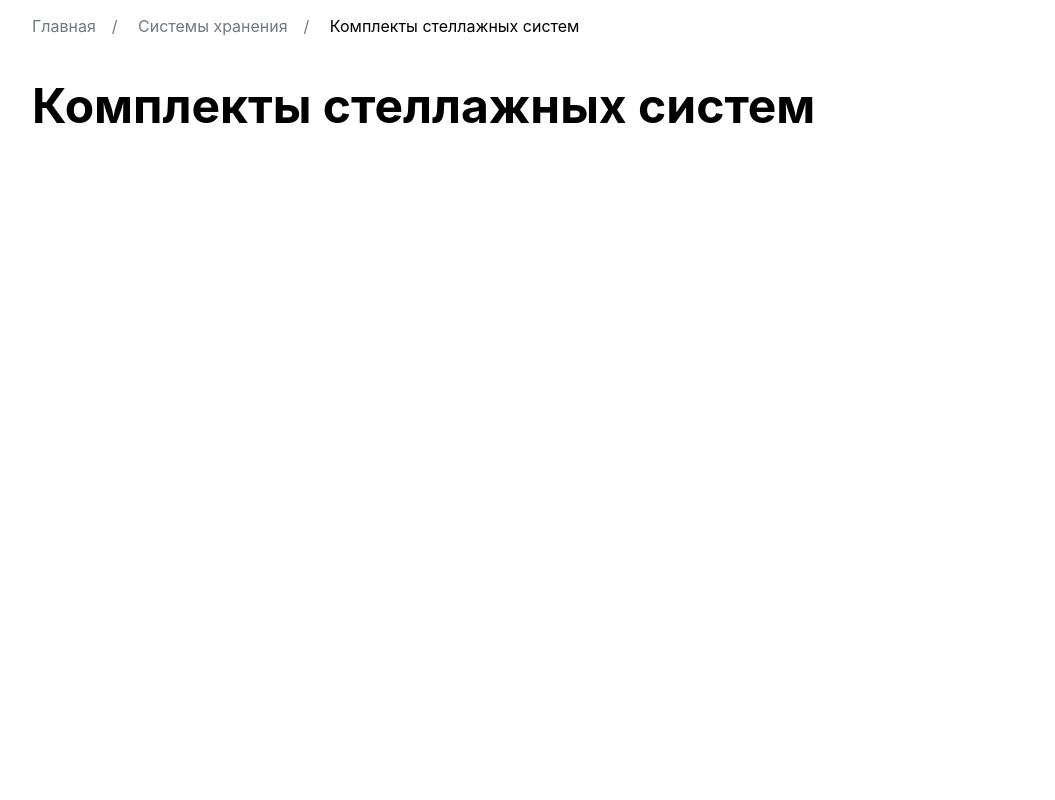
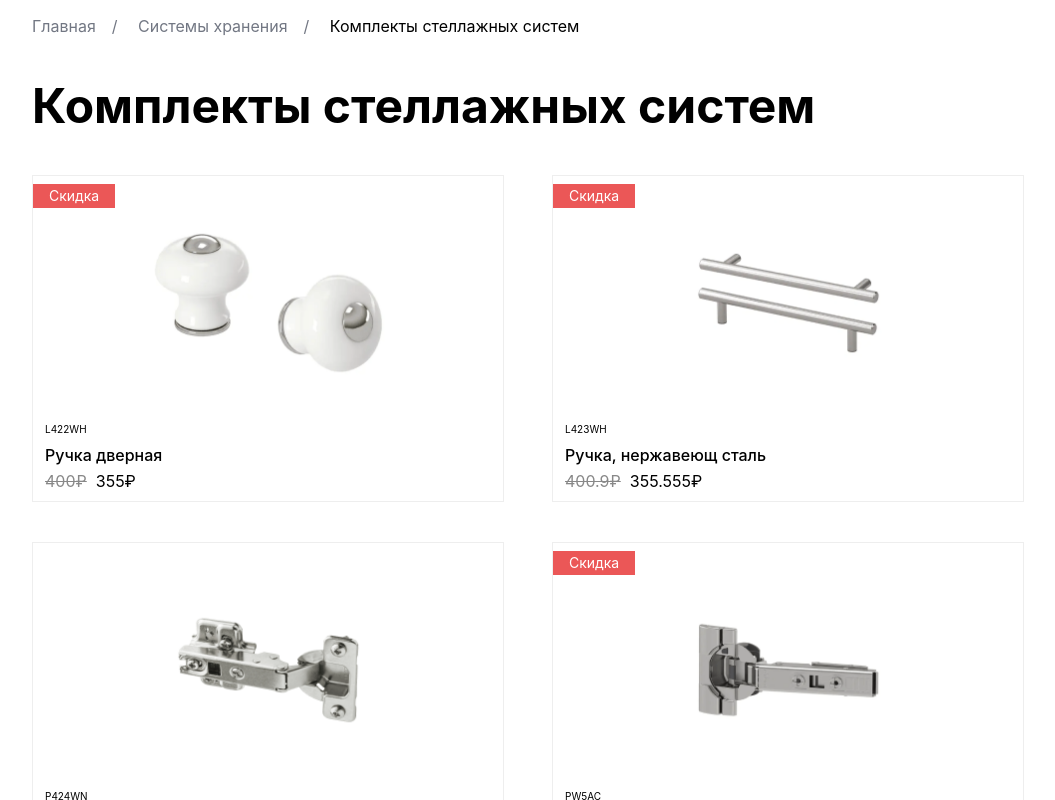
Before and after one commit to Cimante/tages-test, a Vue app: page / in a window 1280 px wide. Shown: the top 800 px of the page, without its empty margins (112-1167 px from the left). Built offline with nearby package versions, Linux system fonts and the light colour scheme.

Commit message:
item component

```diff
--- a/src/App.vue
+++ b/src/App.vue
@@ -1,6 +1,7 @@
 <script setup lang="ts">
 import { onBeforeMount } from "vue";
 import { useStore } from "./stores/index";
+import Item from "./components/Item.vue";
 
 const store = useStore();
 
@@ -25,6 +26,13 @@ onBeforeMount(() => {
       </nav>
       <h1 class="title">{{ store.breadcrumbs.at(-1) }}</h1>
     </header>
+    <section class="items-grid">
+      <Item
+        v-for="(item, idx) in store.items"
+        :key="`item-${idx}`"
+        :item="item"
+      />
+    </section>
   </section>
 </template>
 
@@ -68,4 +76,10 @@ onBeforeMount(() => {
 .title {
   font-size: 3rem;
 }
+
+.items-grid {
+  display: grid;
+  grid-template-columns: repeat(auto-fit, minmax(300px, 1fr));
+  gap: 40px 48px;
+}
 </style>
--- /dev/null
+++ b/src/components/Item.vue
@@ -0,0 +1,89 @@
+<script setup lang="ts">
+import { Item } from "@/types/item";
+
+const props = defineProps<{
+  item: Item;
+}>();
+</script>
+
+<template>
+  <section class="item">
+    <img
+      class="item__image"
+      :src="props.item.image.url"
+      alt="item image"
+      loading="lazy"
+    />
+    <span class="item__sale-label" v-if="props.item.price.old_price">
+      Скидка
+    </span>
+    <div class="item__info">
+      <span class="item__label">{{ props.item.code }}</span>
+      <span class="item__name">{{ props.item.name }}</span>
+      <div class="item__price">
+        <span v-if="props.item.price.old_price" class="item__old-price">
+          {{ props.item.price.old_price }}₽
+        </span>
+        <span> {{ props.item.price.current_price }}₽ </span>
+      </div>
+    </div>
+  </section>
+</template>
+
+<style lang="scss">
+@import "../styles/variables.scss";
+
+.item {
+  position: relative;
+  display: flex;
+  flex-direction: column;
+  border: 1px solid $grey-5;
+  padding: 9px 12px 10px;
+}
+
+.item__image {
+  margin: 0 auto;
+  aspect-ratio: 1 / 1;
+  object-fit: contain;
+  object-position: center center;
+}
+
+.item__sale-label {
+  position: absolute;
+  top: 8px;
+  left: 0;
+  background-color: $attention;
+  color: $white;
+  font-size: 0.875rem;
+  padding: 3px 16px 4px;
+}
+
+.item__info {
+  display: flex;
+  flex-direction: column;
+  gap: 6px;
+}
+
+.item__label {
+  display: inline-block;
+  min-height: 17px;
+  font-size: 0.625rem;
+  line-height: 1.4;
+  letter-spacing: 2%;
+}
+
+.item__name {
+  font-weight: 500;
+}
+
+.item__price {
+  display: flex;
+  align-items: center;
+  gap: 9px;
+}
+
+.item__old-price {
+  text-decoration: line-through;
+  color: $grey-3;
+}
+</style>
```
